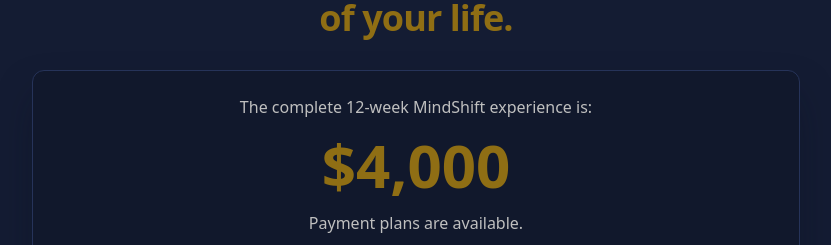
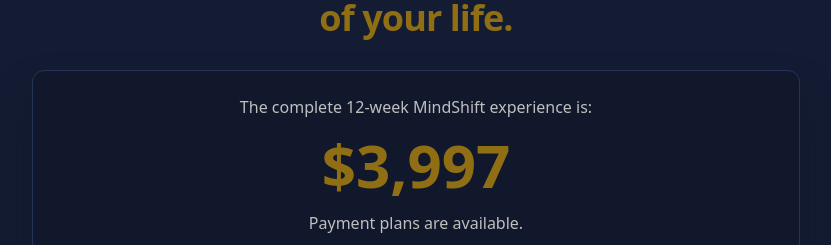
Before and after one commit to patandchris/mindshift-website1, a React (Vite) app: page /mindshift-apply in a window 1280 px wide. Shown: the part 10320-10565 px from the top of the page, without its empty margins (224-1055 px from the left). Built offline with nearby package versions, Linux system fonts and the light colour scheme; the HTML template or start-up script is replaced by a standard one.

Commit message:
Changes
Co-authored-by: patandchris <266856296+patandchris@users.noreply.github.com>

```diff
--- a/src/components/mindshift-apply/InvestmentSection.tsx
+++ b/src/components/mindshift-apply/InvestmentSection.tsx
@@ -24,7 +24,7 @@ const InvestmentSection = ({ onApplyClick }: InvestmentSectionProps) => (
 
         <div className="card-premium mx-auto">
           <p className="text-muted-foreground">The complete 12-week MindShift experience is:</p>
-          <p className="my-4 text-5xl font-black text-accent md:text-6xl">$4,000</p>
+          <p className="my-4 text-5xl font-black text-accent md:text-6xl">$3,997</p>
           <p className="text-muted-foreground">Payment plans are available.</p>
 
           <ul className="mx-auto mt-8 grid max-w-xl gap-3 text-left sm:grid-cols-2">
```
